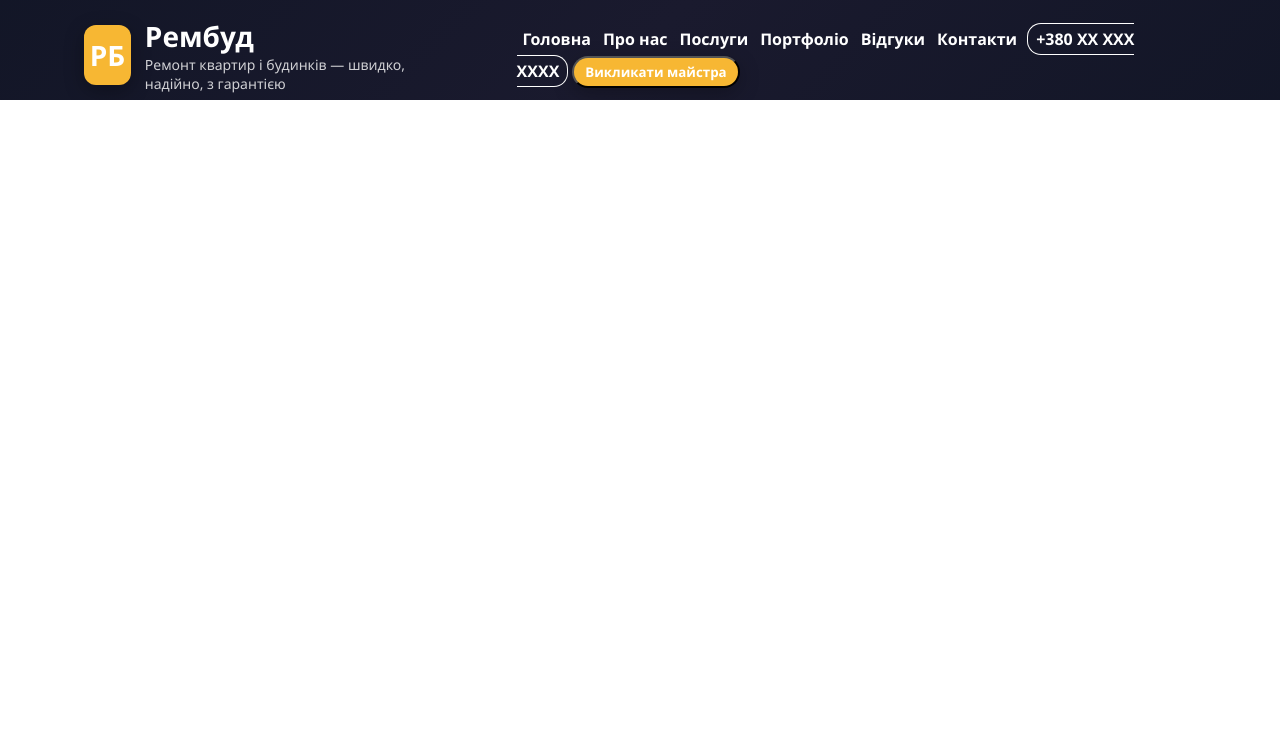
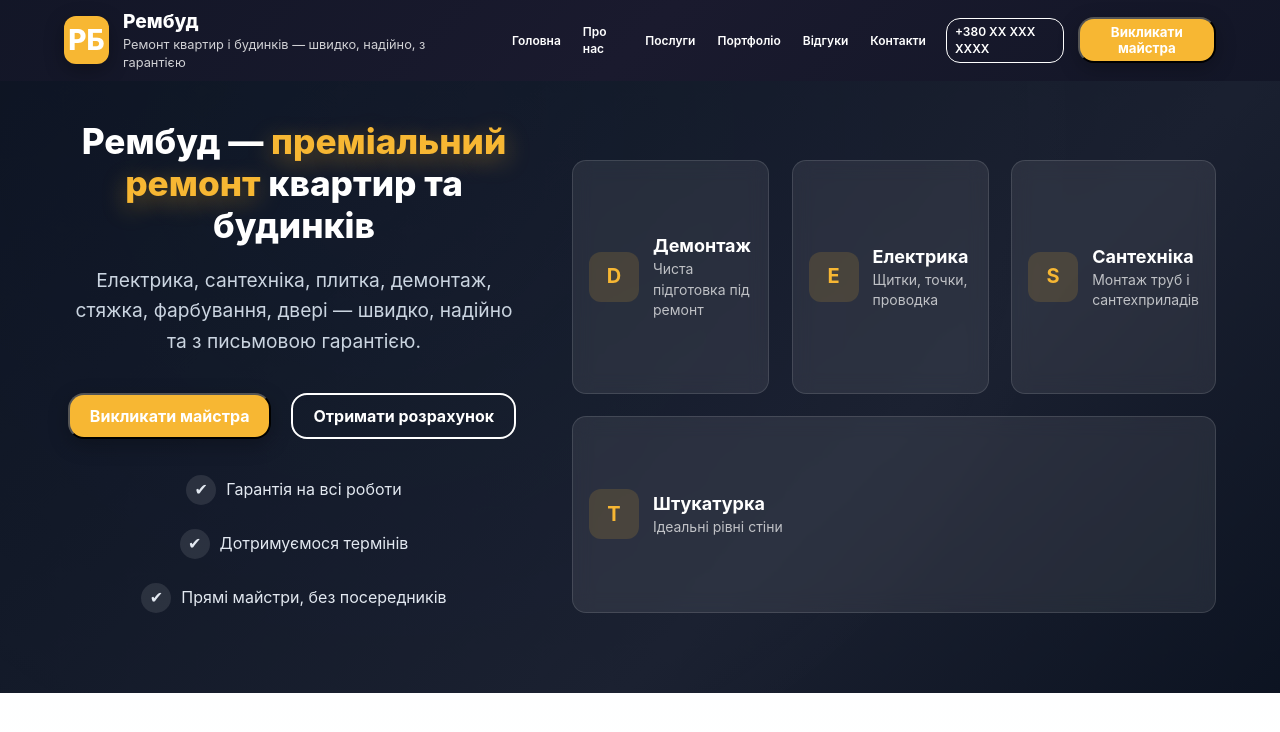
Before and after one commit to Pro100Dimka/Pro100Dimka.github.io, a plain HTML site: page index.html in a window 1280 px wide. Drawn offline with Linux system fonts and the light colour scheme.

Commit message:
change hero block

```diff
--- a/components/hero.html
+++ b/components/hero.html
@@ -1,70 +1,69 @@
-<section class="hero" aria-labelledby="hero-title">
-    <div class="hero-card fade-in">
-        <h2 id="hero-title">Рембуд — ремонтні послуги для вашого дому</h2>
-        <p class="lead">Виконуємо демонтаж, електромонтаж, сантехнічні роботи, стяжку, укладання плитки і
-            ламінату, фарбування, встановлення дверей — з гарантією якості. <strong>Не виконуємо:</strong>
-            поклейку шпалер та встановлення натяжних стель.</p>
+<section class="hero">
+    <div class="hero-bg"></div>
+    <div class="hero-overlay"></div>
+    <div class="hero-main">
 
-        <div class="services-row" aria-hidden="false">
-            <div class="service">
-                <div class="ico">D</div>
-                <div>
-                    <strong>Демонтаж</strong>
-                    <div class="slogan">Правильна підготовка під ремонт</div>
+        <div class="hero-content">
+            <h1 class="hero-title">
+                Рембуд — <span>преміальний ремонт</span> квартир та будинків
+            </h1>
+
+            <p class="hero-subtitle">
+                Електрика, сантехніка, плитка, демонтаж, стяжка, фарбування, двері — швидко, надійно та з письмовою
+                гарантією.
+            </p>
+
+            <div class="hero-actions">
+                <button class="btn big" onclick="openModal('orderModal')">Викликати майстра</button>
+                <button class="ghost big" onclick="openModal('priceModal')">Отримати розрахунок</button>
+            </div>
+
+            <div class="hero-features">
+                <div class="hf">
+                    <span class="icon">✔</span>
+                    Гарантія на всі роботи
                 </div>
-            </div>
-            <div class="service">
-                <div class="ico">E</div>
-                <div>
-                    <strong>Електрика</strong>
-                    <div class="slogan">Проводка, щитки, точки</div>
+                <div class="hf">
+                    <span class="icon">✔</span>
+                    Дотримуємося термінів
                 </div>
-            </div>
-            <div class="service">
-                <div class="ico">S</div>
-                <div>
-                    <strong>Сантехніка</strong>
-                    <div class="slogan">Монтаж труб, сантехприладів</div>
-                </div>
-            </div>
-            <div class="service">
-                <div class="ico">T</div>
-                <div>
-                    <strong>Штукатурка/шпаклівка</strong>
-                    <div class="slogan">Выравнивание поверхностей</div>
+                <div class="hf">
+                    <span class="icon">✔</span>
+                    Прямі майстри, без посередників
                 </div>
             </div>
         </div>
 
-        <div style="margin-top:12px;display:flex;gap:8px;flex-wrap:wrap">
-            <button class="btn" onclick="openModal('orderModal')">Викликати майстра</button>
-            <button class="ghost" onclick="openModal('priceModal')">Дізнатися ціну</button>
-        </div>
-
-        <div class="advantages" style="margin-top:12px">
-            <div class="adv"><strong>Гарантія</strong>
-                <div class="slogan">Письмова гарантія на роботи</div>
+        <div class="hero-services">
+            <div class="hs-item fade-up" style="--d:0ms">
+                <div class="hs-ico">D</div>
+                <div>
+                    <strong>Демонтаж</strong>
+                    <div class="slogan">Чиста підготовка під ремонт</div>
+                </div>
             </div>
-            <div class="adv"><strong>Без посередників</strong>
-                <div class="slogan">Прямі майстри — чесні ціни</div>
+            <div class="hs-item fade-up" style="--d:150ms">
+                <div class="hs-ico">E</div>
+                <div>
+                    <strong>Електрика</strong>
+                    <div class="slogan">Щитки, точки, проводка</div>
+                </div>
             </div>
-            <div class="adv"><strong>Терміни</strong>
-                <div class="slogan">Дотримуємося графіків</div>
+            <div class="hs-item fade-up" style="--d:300ms">
+                <div class="hs-ico">S</div>
+                <div>
+                    <strong>Сантехніка</strong>
+                    <div class="slogan">Монтаж труб і сантехприладів</div>
+                </div>
+            </div>
+            <div class="hs-item fade-up" style="--d:450ms">
+                <div class="hs-ico">T</div>
+                <div>
+                    <strong>Штукатурка</strong>
+                    <div class="slogan">Ідеальні рівні стіни</div>
+                </div>
             </div>
         </div>
     </div>
 
-    <!-- CONTACT CARD -->
-    <aside class="hero-card desktop-only fade-in" aria-labelledby="contact-card">
-        <h3 id="contact-card">Контакти</h3>
-        <p><strong>Телефон:</strong> <a href="tel:+380XXXXXXXXX">+380 XX XXX XXXX</a></p>
-        <p><strong>Email:</strong> <a href="mailto:info@rembud.example">info@rembud.example</a></p>
-        <p><strong>Чати:</strong></p>
-        <div style="display:flex;gap:8px;margin-top:6px">
-            <a class="btn" href="https://t.me/your_telegram" target="_blank" rel="noopener">Telegram</a>
-            <a class="btn" href="https://wa.me/380XXXXXXXXX" target="_blank" rel="noopener">Viber</a>
-        </div>
-        <hr style="margin:12px 0;border:none;border-top:1px solid rgba(16,24,32,0.04)">
-        <p class="slogan">Працюємо по місту та області. Без поклейки шпалер і натяжних стель.</p>
-    </aside>
 </section>
--- a/index.html
+++ b/index.html
@@ -9,8 +9,9 @@
     <meta name="keywords"
         content="ремонт, електрика, сантехніка, плитка, ламінат, стяжка, фарбування, ремонт квартир, косметичний ремонт" />
     <title>Рембуд — ремонтні послуги під ключ</title>
-    <!-- <link rel="stylesheet" href="./styles/style.css"> -->
+    <link rel="stylesheet" href="./styles/style.css">
     <link rel="stylesheet" href="./styles/header.css">
+    <link rel="stylesheet" href="./styles/hero.css">
     <!-- Structured data (LocalBusiness) -->
     <script type="application/ld+json">
   {
@@ -31,8 +32,8 @@
 
 <body>
     <div id="header"></div>
+    <div id="hero"></div>
     <main id="home" class="container">
-        <div id="hero"></div>
         <div id="about"></div>
         <div id="services"></div>
         <div id="portfolio"></div>
@@ -45,7 +46,7 @@
         async function loadComponent(id, file) {
             document.getElementById(id).innerHTML = await (await fetch(`components/${file}`)).text();
         }
-        const components = ['header', /*'hero', 'about', 'services', 'portfolio', 'reviews', 'contacts', 'footer', 'modals'*/]
+        const components = ['header', 'hero'/*, 'about', 'services', 'portfolio', 'reviews', 'contacts', 'footer', */, 'modals']
         components.forEach(c => loadComponent(c, `${c}.html`))
     </script>
     <script src="./src/script.js"></script>
--- a/src/header.js
+++ b/src/header.js
@@ -36,9 +36,9 @@ const mobileMenuToggle = () =>
   });
 
 document.addEventListener("DOMContentLoaded", () => {
+  const burgerCheckbox = document.getElementById("burger-checkbox");
   setTimeout(() => {
     renderNavLinks();
     mobileMenuToggle();
   }, 100); // рендерим ссылки навигации после загрузки DOM
-  const burgerCheckbox = document.getElementById("burger-checkbox");
 });
--- a/styles/header.css
+++ b/styles/header.css
@@ -1,21 +1,4 @@
-:root {
-    --primary: #0b1220;
-    --accent: #f7b733;
-    --white: #ffffff;
-    --light-bg: rgba(255, 255, 255, 0.1);
-    --transition: 0.35s ease;
-    --btn-color: #f7b733;
-    --btn-hover: #fc4a1a;
-    --bg-gradient: linear-gradient(135deg, #0b1220, #1a1a2e, #0b1220);
-}
 
-/* GENERAL RESET */
-* {
-    margin: 0;
-    padding: 0;
-    box-sizing: border-box;
-    font-family: 'Segoe UI', sans-serif;
-}
 
 /* HEADER */
 .header {
@@ -23,11 +6,17 @@
     z-index: 100;
     background: var(--bg-gradient);
     background-size: 200% 200%;
-    animation: bgMove 20s linear infinite;
+    animation: header-bgMove 20s linear infinite;
     overflow: hidden;
+    position: fixed;
+    top: 0;
+    left: 0;
+    width: 100%;
+    z-index: 200;
+
 }
 
-@keyframes bgMove {
+@keyframes header-bgMove {
     0% {
         background-position: 0% 50%;
     }
@@ -45,15 +34,14 @@
 .container {
     max-width: 90%;
     margin: 0 auto;
-    padding: 0 20px;
+    /* padding: 0 20px; */
 }
 
 .topbar {
     display: flex;
     justify-content: space-between;
     align-items: center;
-    height: 100px;
-    padding-top: 10px;
+    padding: 0.5rem 0;
 }
 
 /* LOGO */
@@ -65,8 +53,8 @@
 }
 
 .logo {
-    width: 60px;
-    height: 60px;
+    width: 3rem;
+    height: 3rem;
     background: var(--btn-color);
     color: var(--white);
     font-weight: 800;
@@ -85,20 +73,20 @@
 
 .brand h1 {
     color: var(--white);
-    font-size: 28px;
+        font-size: 1.2rem;
     font-weight: 800;
 }
 
 .slogan {
     color: rgba(255, 255, 255, 0.8);
-    font-size: 14px;
+       font-size: 0.8rem;
 }
 
 /* NAVIGATION */
 nav {
     display: flex;
     align-items: center;
-    gap: 25px;
+    /* gap: 25px; */
 }
 
 /* NAVLINKS DESKTOP */
@@ -243,7 +231,7 @@ nav {
     height: 100%;
     background: var(--bg-gradient);
     background-size: 200% 200%;
-    animation: bgMove 25s linear infinite;
+    animation: header-bgMove 25s linear infinite;
     display: flex;
     flex-direction: column;
     justify-content: center;
@@ -293,9 +281,20 @@ nav {
         transform: translateY(0);
     }
 }
-
+  @media(min-width:880px) {
+      .navlinks {
+          display: flex;
+          gap: 10px;
+          align-items: center
+      }
+         .navlinks a{
+        font-size: 12px;
+       }
+  }
 /* RESPONSIVE */
 @media (max-width:900px) {
+
+
     .burger {
         visibility: visible;
     }
@@ -313,7 +312,7 @@ nav {
         justify-content: space-between;
         align-items: center;
         height: 70px;
-        padding: 0 16px;
+        /* padding: 0 16px; */
     }
 
     .brand {
--- /dev/null
+++ b/styles/hero.css
@@ -0,0 +1,329 @@
+/* =========================
+   HERO SECTION
+========================= */
+.hero {
+    position: relative;
+    width: 100%;
+    overflow: hidden;
+    padding: 120px 0 80px;
+    display: flex;
+    justify-content: center;
+    background: #0b1220;
+}
+
+.hero-bg {
+    position: absolute;
+    inset: 0;
+    background: linear-gradient(135deg, #0b1220, #111827, #1a2030, #0b1220);
+    animation: hero-bgMove 14s ease-in-out infinite alternate;
+    z-index: 0;
+    transform-origin: center;
+}
+
+.hero-overlay {
+    position: absolute;
+    inset: 0;
+    background: radial-gradient(circle at 30% 20%, rgba(255, 255, 255, 0.08), transparent 70%);
+    mix-blend-mode: overlay;
+    z-index: 1;
+}
+
+.hero-main {
+    width: 90%;
+    display: flex;
+    gap: 3rem;
+}
+
+/* HERO CONTENT */
+.hero-content {
+    position: relative;
+    flex: 1;
+    z-index: 5;
+    max-width: 90%;
+    color: white;
+    text-align: center;
+    animation: fadeContent 1s ease-out both;
+}
+
+.hero-title {
+    font-size: 2.2rem;
+    line-height: 1.2;
+    font-weight: 800;
+    margin-bottom: 18px;
+}
+
+.hero-title span {
+    color: var(--accent);
+    text-shadow: 0 6px 25px rgba(247, 183, 51, 0.4);
+}
+
+.hero-subtitle {
+    font-size: 1.2rem;
+    color: #cbd5e1;
+    margin-bottom: 32px;
+    max-width: 620px;
+    margin-left: auto;
+    margin-right: auto;
+    line-height: 1.6;
+}
+
+/* BUTTONS */
+.hero-actions {
+    display: flex;
+    gap: 16px;
+    margin-bottom: 32px;
+    justify-content: center;
+    flex-wrap: wrap;
+    align-items: center
+}
+
+.btn.big,
+.ghost.big {
+    padding: 11px 20px;
+    font-size: 16px;
+    font-weight: 700;
+    border-radius: 16px;
+    cursor: pointer;
+    transition: all 0.3s ease;
+}
+
+.btn.big {
+    background: var(--btn-color);
+    color: var(--white);
+    box-shadow: 0 6px 20px rgba(0, 0, 0, 0.25);
+}
+
+.btn.big:hover {
+    background: var(--btn-hover);
+    transform: scale(1.08) translateY(-2px);
+}
+
+.ghost.big {
+    border: 2px solid var(--white);
+    color: var(--white);
+    background: transparent;
+}
+
+.ghost.big:hover {
+    background: rgba(255, 255, 255, 0.1);
+    transform: scale(1.05);
+}
+
+/* FEATURES */
+.hero-features {
+    display: flex;
+    gap: 24px;
+    flex-wrap: wrap;
+    justify-content: center;
+}
+
+.hf {
+    display: flex;
+    align-items: center;
+    gap: 10px;
+    font-size: 16px;
+    color: #e2e8f0;
+}
+
+.hf .icon {
+    background: rgba(255, 255, 255, 0.1);
+    width: 30px;
+    height: 30px;
+    border-radius: 50%;
+    display: flex;
+    align-items: center;
+    justify-content: center;
+}
+
+/* SERVICES */
+.hero-services {
+    flex: 1.4;
+    position: relative;
+    z-index: 6;
+    display: flex;
+    gap: 1.4rem;
+    flex-wrap: wrap;
+    justify-content: center;
+    margin-top: 40px;
+}
+
+.hs-item {
+    flex: 1 1 calc(50% - 16px);
+    display: flex;
+    gap: 14px;
+    align-items: center;
+    background: rgba(255, 255, 255, 0.08);
+    padding: 16px;
+    border-radius: 14px;
+    backdrop-filter: blur(10px);
+    border: 1px solid rgba(255, 255, 255, 0.12);
+    transform: translateY(20px);
+    opacity: 0;
+    animation: fadeUp 0.8s ease forwards;
+    animation-delay: var(--d);
+    transition: transform 0.3s ease, background 0.3s ease;
+    color: #fff;
+    cursor: pointer;
+}
+
+.hs-item:hover {
+    transform: translateY(-4px);
+    background: rgba(255, 255, 255, 0.12);
+}
+
+.hs-item strong {
+    color: #fff;
+    font-weight: 700;
+    font-size: 18px;
+}
+
+.hs-item .slogan {
+    color: rgba(255, 255, 255, 0.7);
+    font-size: 14px;
+}
+
+.hs-ico {
+    width: 50px;
+    height: 50px;
+    border-radius: 12px;
+    background: rgba(247, 183, 51, 0.15);
+    color: var(--accent);
+    display: flex;
+    align-items: center;
+    justify-content: center;
+    font-weight: 700;
+    font-size: 20px;
+    flex-shrink: 0;
+}
+
+/* ANIMATIONS */
+@keyframes hero-bgMove {
+    0% {
+        transform: scale(1) translateX(0) rotate(0deg);
+    }
+
+    50% {
+        transform: scale(1.12) translateX(-30px) rotate(1deg);
+    }
+
+    100% {
+        transform: scale(1) translateX(0) rotate(0deg);
+    }
+}
+
+@keyframes fadeContent {
+    0% {
+        opacity: 0;
+        transform: translateY(18px);
+    }
+
+    100% {
+        opacity: 1;
+        transform: translateY(0);
+    }
+}
+
+@keyframes fadeUp {
+    0% {
+        opacity: 0;
+        transform: translateY(22px);
+    }
+
+    100% {
+        opacity: 1;
+        transform: translateY(0);
+    }
+}
+
+/* DESKTOP */
+@media (min-width: 900px) {
+    .hs-item {
+        flex: 1 1 calc(25% - 16px);
+    }
+
+
+
+}
+
+/* MOBILE */
+@media (max-width: 899px) {
+    .hero {
+        /* padding: 80px 16px 60px; */
+        flex-direction: column;
+        /* Контент и сервисы вертикально */
+        align-items: center;
+    }
+
+    .hero-main {
+        flex-direction: column;
+        align-items: center;
+    }
+
+    .hero-content {
+        max-width: 100%;
+        text-align: center;
+    }
+
+    .hero-title {
+        font-size: 7vw;
+    }
+
+    .hero-subtitle {
+        font-size: 16px;
+    }
+
+    .hero-actions {
+        /* flex-direction: column; */
+        gap: 5px;
+        width: 100%;
+        justify-content: center;
+    }
+
+    .hero-actions .btn.big,
+    .hero-actions .ghost.big {
+        width: 46%;
+        padding: auto;
+
+    }
+
+    .hero-features {
+        /* flex-direction: column; */
+        gap: 12px;
+        align-items: center;
+    }
+
+    .hero-services {
+        flex-direction: column;
+        gap: 12px;
+        width: 100%;
+        margin-top: 0;
+        /* Отступ под контентом */
+        justify-content: center;
+    }
+    .hf {
+        font-size: 3.4vw;
+    }
+.hf .icon {
+    width:20px;
+    height: 20px;
+}
+    .hs-item {
+        flex: 1 1 100%;
+        padding: 14px;
+        gap: 12px;
+    }
+
+    .hs-item strong {
+        font-size: 16px;
+    }
+
+    .hs-item .slogan {
+        font-size: 13px;
+    }
+
+    .hs-ico {
+        width: 40px;
+        height: 40px;
+        font-size: 18px;
+    }
+}
--- a/styles/style.css
+++ b/styles/style.css
@@ -2,21 +2,27 @@
      RESET / MOBILE-FIRST BASE
      ======================== */
   :root {
-      --accent: #c89b3c;
-      /* золотисто-кирпичный */
-      --primary: #1d1f23;
-      --light-bg: #f5f1eb;
-      /* бежевый */
-      --white: #ffffff;
+
       --dark: #0e1821;
       --muted: #6b7280;
       --bg: #ffffff;
       --card: #fbfdff;
       --radius: 12px;
+       --primary: #0b1220;
+    --accent: #f7b733;
+    --white: #ffffff;
+    --light-bg: rgba(255, 255, 255, 0.1);
+    --transition: 0.35s ease;
+    --btn-color: #f7b733;
+    --btn-hover: #fc4a1a;
+    --bg-gradient: linear-gradient(135deg, #0b1220, #1a1a2e, #0b1220);
   }
 
   * {
-      box-sizing: border-box
+      margin: 0;
+    padding: 0;
+    box-sizing: border-box;
+    font-family: Inter, system-ui, -apple-system, "Segoe UI", Roboto, "Helvetica Neue", Arial;
   }
 
   html,
@@ -25,8 +31,6 @@
   }
 
   body {
-      margin: 0;
-      font-family: Inter, system-ui, -apple-system, "Segoe UI", Roboto, "Helvetica Neue", Arial;
       background: linear-gradient(180deg, #f7fbff 0%, #ffffff 100%);
       color: var(--dark);
       -webkit-font-smoothing: antialiased;
@@ -46,150 +50,8 @@
       display: block
   }
 
-  /* ========================
- LAYOUT
- ======================== */
-  header {
-      position: sticky;
-      top: 0;
-      z-index: 60;
-      background: rgba(255, 255, 255, 0.95);
-      backdrop-filter: blur(6px);
-      border-bottom: 1px solid rgba(16, 24, 32, 0.05);
-  }
+  /* HERO */
 
-  .container {
-      max-width: 90%;
-      margin: 0 auto;
-      padding: 0 16px;
-  }
-
-  .topbar {
-      display: flex;
-      align-items: center;
-      justify-content: space-between;
-      padding: 14px 0;
-  }
-
-  .brand {
-      display: flex;
-      gap: 12px;
-      align-items: center
-  }
-
-  .logo {
-      width: 48px;
-      height: 48px;
-      border-radius: 10px;
-      background: linear-gradient(135deg, var(--accent), #2dd4bf);
-      display: flex;
-      align-items: center;
-      justify-content: center;
-      color: white;
-      font-weight: 700;
-      font-size: 18px;
-      box-shadow: 0 6px 18px rgba(31, 142, 241, 0.12);
-  }
-
-  .brand h1 {
-      margin: 0;
-      font-size: 18px
-  }
-
-  .slogan {
-      font-size: 12px;
-      color: var(--muted)
-  }
-
-  /* NAV */
-  nav {
-      display: flex;
-      gap: 18px;
-      align-items: center
-  }
-
-  .navlinks {
-      display: none;
-  }
-
-  /* mobile-first - desktop will show later */
-  .cta {
-      display: flex;
-      gap: 8px;
-      align-items: center
-  }
-
-  .btn {
-      display: inline-flex;
-      align-items: center;
-      gap: 8px;
-      padding: 8px 12px;
-      border-radius: 10px;
-      border: 0;
-      background: var(--accent);
-      color: #fff;
-      font-weight: 600;
-      cursor: pointer;
-      font-size: 14px;
-      box-shadow: 0 8px 18px rgba(31, 142, 241, 0.12);
-  }
-
-  .ghost {
-      background: transparent;
-      color: var(--accent);
-      border: 1px solid rgba(31, 142, 241, 0.12)
-  }
-
-  /* HERO */
-  .hero {
-      padding: 28px 0 18px;
-      display: grid;
-      grid-template-columns: 1fr;
-      gap: 18px;
-      align-items: center;
-  }
-
-  .hero-card {
-      background: var(--card);
-      border-radius: 14px;
-      padding: 18px;
-      box-shadow: 0 8px 30px rgba(12, 18, 24, 0.05)
-  }
-
-  .hero-grid {
-      display: grid;
-      grid-template-columns: 1fr;
-      gap: 12px
-  }
-
-  .services-row {
-      display: flex;
-      gap: 12px;
-      flex-wrap: wrap
-  }
-
-  .service {
-      flex: 1 1 calc(50% - 12px);
-      display: flex;
-      gap: 10px;
-      align-items: center;
-      padding: 10px;
-      border-radius: 10px;
-      background: linear-gradient(180deg, #fff, #f6fbff);
-      border: 1px solid rgba(16, 24, 32, 0.03)
-  }
-
-  .ico {
-      width: 44px;
-      height: 44px;
-      border-radius: 10px;
-      background: rgba(31, 142, 241, 0.08);
-      display: flex;
-      align-items: center;
-      justify-content: center;
-      font-weight: 700;
-      color: var(--accent)
-  }
 
   /* Advantages */
   .advantages {
@@ -344,11 +206,7 @@
 
   /* MEDIA QUERIES (desktop breakpoint) */
   @media(min-width:880px) {
-      .navlinks {
-          display: flex;
-          gap: 18px;
-          align-items: center
-      }
+
 
       .hero {
           grid-template-columns: 1fr 420px
@@ -362,9 +220,10 @@
           flex: 1 1 calc(33.333% - 12px)
       }
 
-      .desktop-only {
+      /* .desktop-only {
           display: block
-      }
+      } */
+
 
       .hamburger {
           display: none
```
